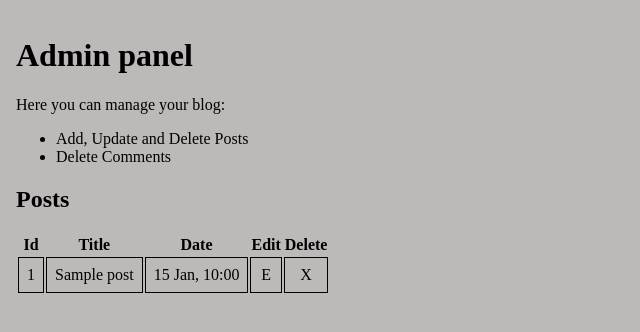
After one commit to crisbal/Flask-Blog-Blueprint, a Flask app: template blog/templates/admin.html in a window 1280 px wide. The commit adds this page. Shown: the top 332 px of the page, without its empty margins (0-640 px from the left). Run offline with Flask 2, Linux system fonts and the light colour scheme; the template is opened without the code that fills it: most values are stand-ins (such as "Sample title", 1, 10 or a date in 2020).

Commit message:
Added admin panel, right now does nothing, just display the posts

```diff
--- a/blog/blog.py
+++ b/blog/blog.py
@@ -30,3 +30,9 @@ def viewPost(postId,postUrl):
 
     post = Post.get(Post.id == postId)
     return render_template("post.html",post = post)
+
+
+@blog.route("/admin")
+def admin():
+    posts = Post.select().order_by(Post.time.desc())
+    return render_template("admin.html",posts = posts)
--- /dev/null
+++ b/blog/static/admin.css
@@ -0,0 +1,5 @@
+.adminPostsTable td{
+    padding: 0.5em;
+    border: 1px solid black;
+    text-align: center;
+}
--- /dev/null
+++ b/blog/templates/admin.html
@@ -0,0 +1,43 @@
+{% extends "base.html" %}
+
+{% block head %}
+    <link rel="stylesheet" href="{{ url_for('.static', filename='admin.css') }}" />
+{% endblock %}
+
+{% block title %}Admin Panel{% endblock %}
+
+
+{% block content %}
+
+<h1>Admin panel</h1>
+<p>Here you can manage your blog:
+<ul>
+    <li>Add, Update and Delete Posts</li>
+    <li>Delete Comments</li>
+</ul>
+
+<h2>Posts</h2>
+<table class="adminPostsTable">
+    <tr>
+        <th>Id</th>
+        <th>Title</th>
+        <th>Date</th>
+        <th>Edit</th>
+        <th>Delete</th>
+    </tr>
+    {% for post in posts %}
+        <tr>
+            <td>{{ post.id }}</td>
+            <td>{{ post.title }}</td>
+            <td>{{ post.time.strftime('%d %b, %H:%M') }}</td>
+            <td><div class="adminEditButton">E</div></td>
+            <td><div class="adminDeleteButton">X</div></td>
+        </tr>
+    {% else %}
+        <tr>
+            <td colpsan="5">No post found</td>
+        </tr>
+    {% endfor %}
+</table>
+
+{% endblock %}
--- a/blog/templates/base.html
+++ b/blog/templates/base.html
@@ -1,9 +1,11 @@
 <!doctype html>
 <html>
     <head>
+        <title>{% block title %}{% endblock %} - My Blog</title>
+        <link rel="stylesheet" href="{{ url_for('.static', filename='style.css') }}" />
         {% block head %}
-        <link rel="stylesheet" href="{{ url_for('.static', filename='style.css') }}" />
-        <title>{% block title %}{% endblock %} - My Blog</title>
+
+
         {% endblock %}
     </head>
     <body>
--- a/blog/templates/posts.html
+++ b/blog/templates/posts.html
@@ -1,4 +1,5 @@
 {% extends "base.html" %}
+
 {% block title %}All posts{% endblock %}
 
 
```
Also changed, not shown: setup.py (+5 -2 lines).
